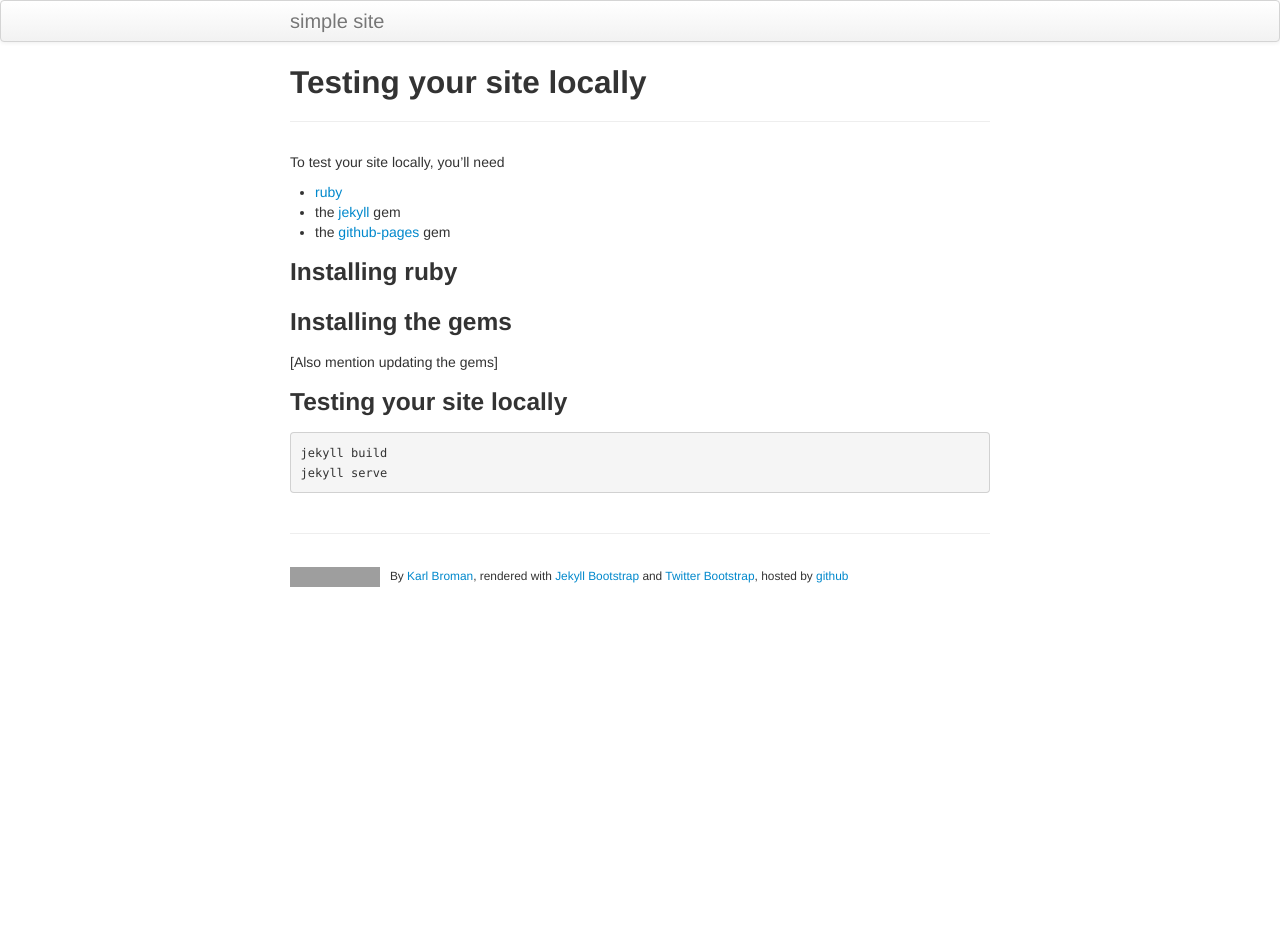
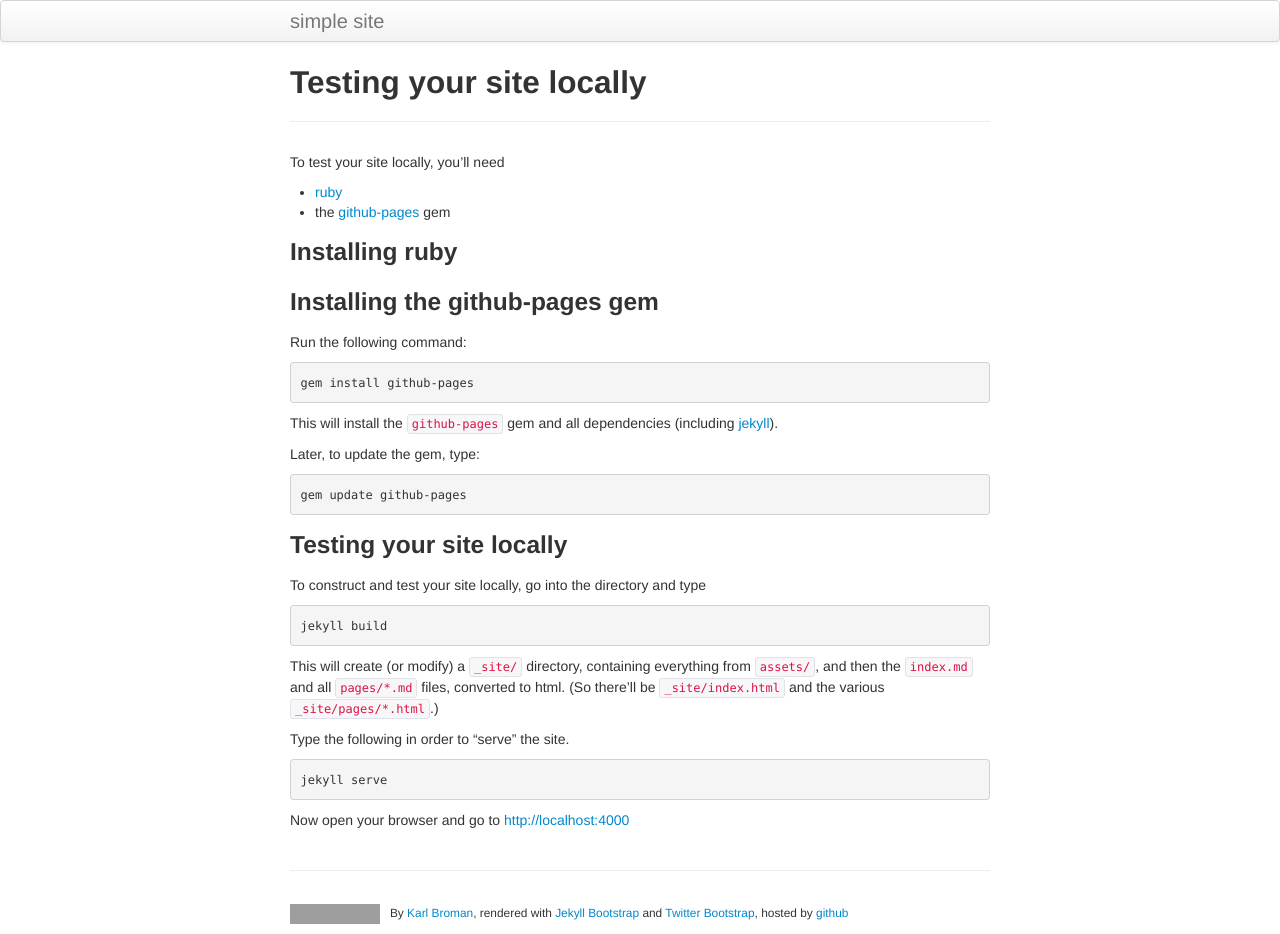
Before and after one commit to kbroman/simple_site, a Jekyll site: the page built from pages/local_test.md, in a window 1280 px wide. Built offline with Jekyll 4.4.1, drawn with Linux system fonts in a browser that asks for light colours; before the commit the page ends 900 px from its top, so only the background shows below that; grey boxes are pictures that could not be loaded.

Commit message:
Fill out most of the page about testing jekyll locally

```diff
--- a/pages/local_test.md
+++ b/pages/local_test.md
@@ -6,19 +6,40 @@ title: Testing your site locally
 To test your site locally, you'll need
 
 - [ruby](https://www.ruby-lang.org/en/)
-- the [jekyll](http://jekyllrb.com) gem
 - the [github-pages](https://github.com/github/pages-gem) gem
 
 ### Installing ruby
 
 
-### Installing the gems
+### Installing the github-pages gem
 
+Run the following command:
 
-\[Also mention updating the gems\]
+    gem install github-pages
+
+This will install the `github-pages` gem and all dependencies
+(including [jekyll](http://jekyllrb.com/)).
+
+Later, to update the gem, type:
+
+    gem update github-pages
 
 
 ### Testing your site locally
 
+To construct and test your site locally, go into the directory and
+type
+
     jekyll build
+
+This will create (or modify) a `_site/` directory, containing
+everything from `assets/`, and then the `index.md` and all
+`pages/*.md` files, converted to html. (So there'll be
+`_site/index.html` and the various `_site/pages/*.html`.)
+
+Type the following in order to &ldquo;serve&rdquo; the site.
+
     jekyll serve
+
+Now open your browser and go to
+[http://localhost:4000](http://localhost:4000)
```
